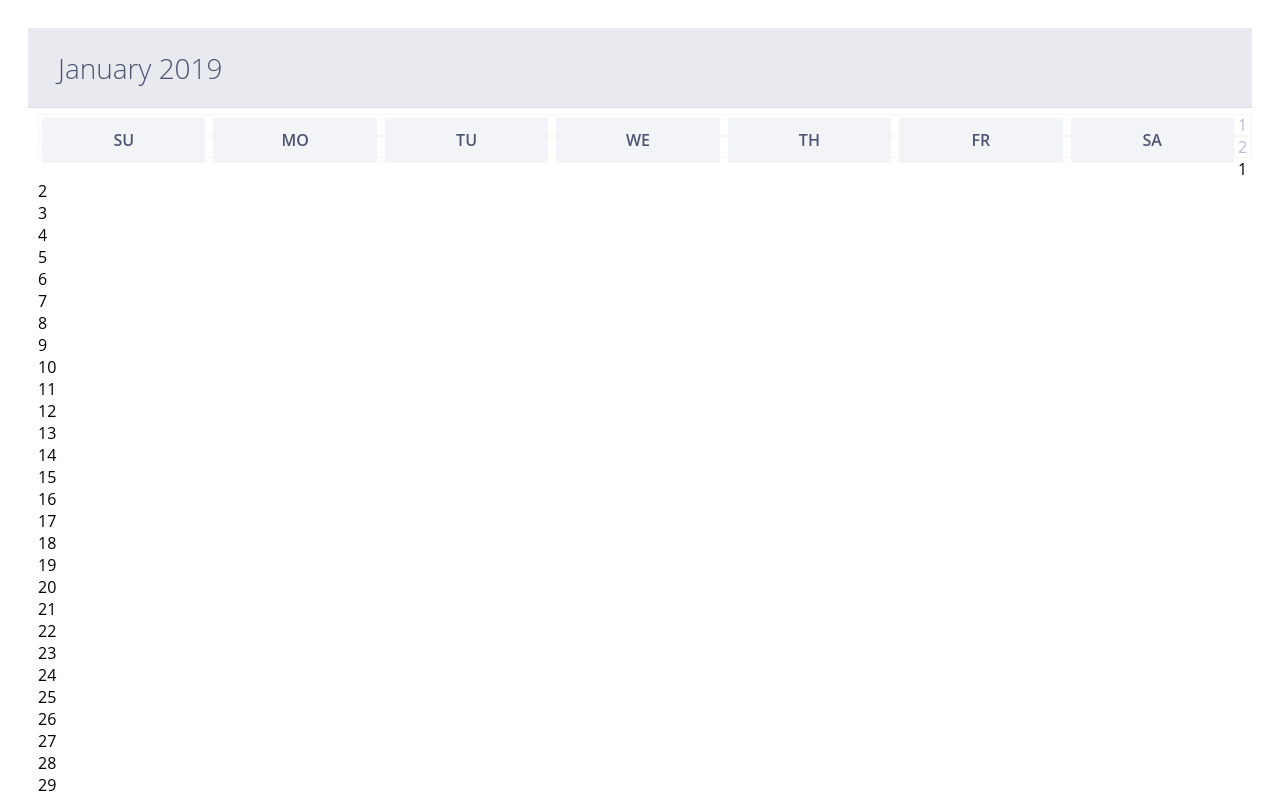
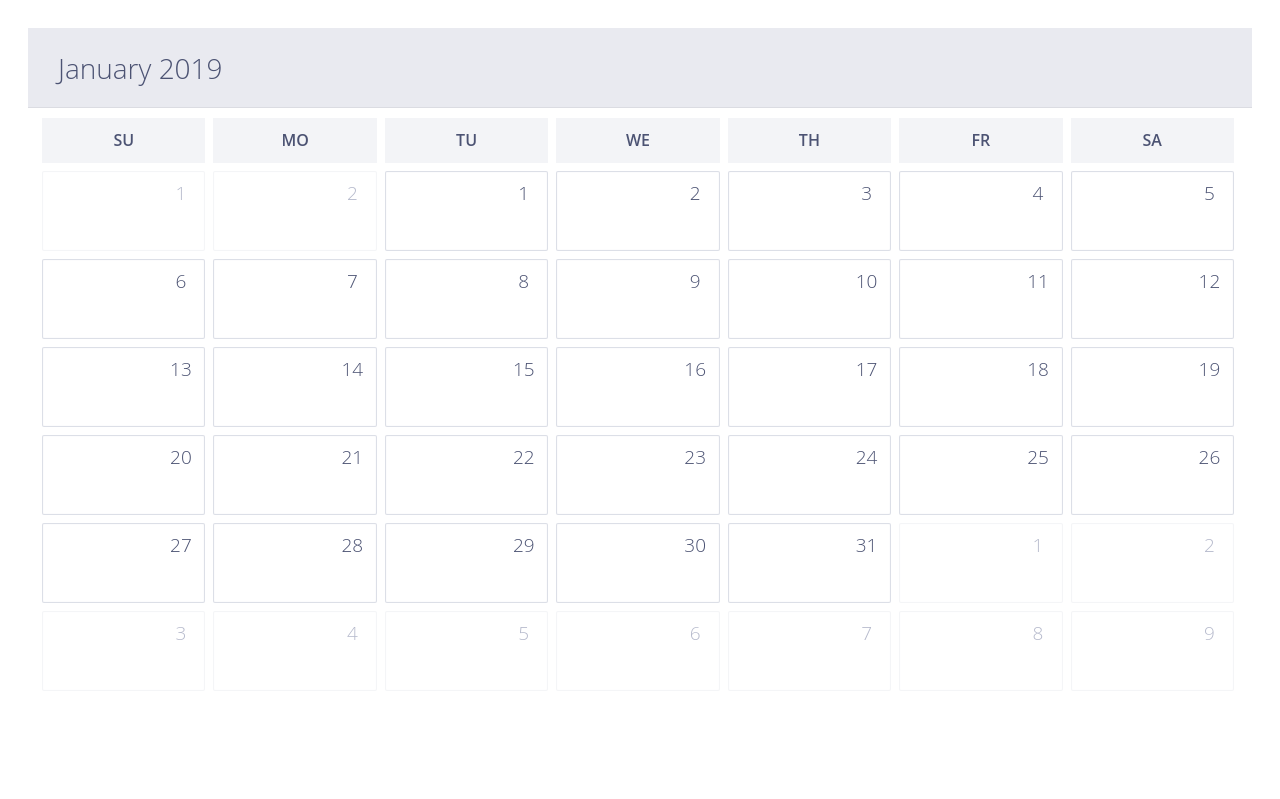
Before and after one commit to itzJustKranker/vue-calendar, a Vue app: page / in a window 1280 px wide. Shown: the top 799 px of the page. Built offline with nearby package versions, Linux system fonts and the light colour scheme.

Commit message:
cell class rearrange

```diff
--- a/src/components/calendar/CalendarCell.vue
+++ b/src/components/calendar/CalendarCell.vue
@@ -1,6 +1,8 @@
 <template>
-  <div class="cell" :class="{ disable }">
-    <span class="cell-date">{{ cellDate }}</span>
+<div class="cell-wrapper" :class="{ disable }">
+  <div class="cell">
+      <span class="cell-date">{{ cellDate }}</span>
+    </div>
   </div>
 </template>
 
```
